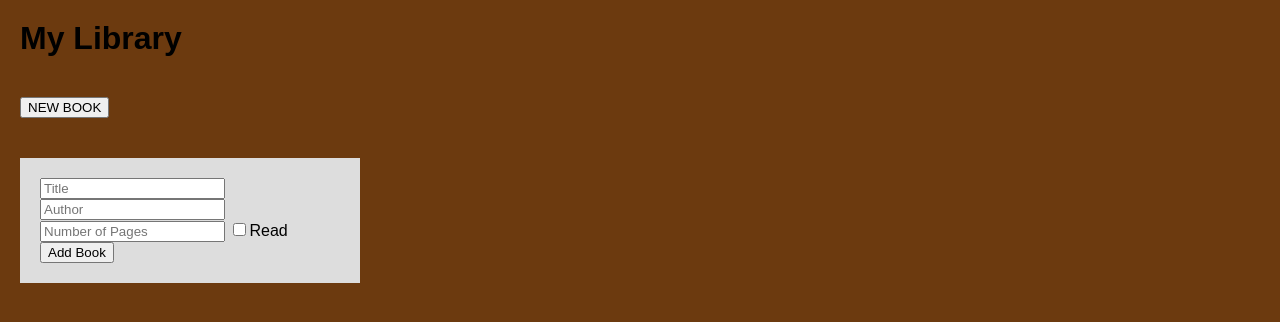
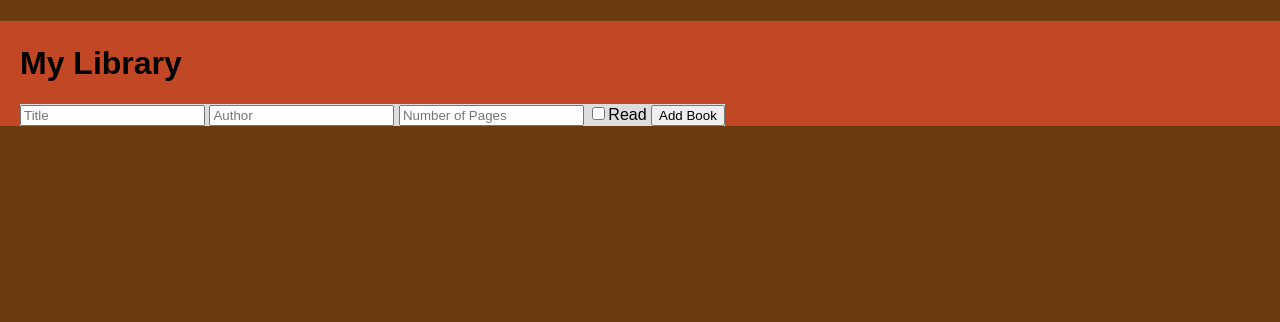
Before and after one commit to erikgrinn/odin-library, a plain HTML site: page index.html in a window 1280 px wide. Both pictures are taken after a click on the button "NEW BOOK". Drawn offline with Linux system fonts and the light colour scheme.

Commit message:
appearance

```diff
--- a/index.html
+++ b/index.html
@@ -9,6 +9,7 @@
     <script defer src="main.js"></script>
 </head>
 <body>
+    <div class="header">
         <h1>My Library</h1>
         <button id="newBookBtn">NEW BOOK</button>
         <form id="bookForm" style="display: none;">
@@ -20,6 +21,7 @@
             </label>
             <button type="submit">Add Book</button>
         </form>
+    </div>
     <div id="library"></div>
 </body>
 </html>
--- a/main.css
+++ b/main.css
@@ -1,17 +1,30 @@
+/* * {
+    margin: 0;
+    padding: 0;
+    box-sizing: border-box;
+} */
+
+
+
 body {
     font-family: Arial, sans-serif;
     margin: 0 auto;
+    height: 100vh;
     background-color: #6c3a0f;
 }
 
+.header {
+    background-color: rgb(194, 71, 37);
+}
+
 h1 {
-    margin: 20px;
-    font-size: 2em;
-    margin-bottom: 20px;
+    margin-left: 20px;
+    padding-top: 24px;
 }
 
 #newBookBtn {
-    margin: 20px;
+    border-radius: 8px;
+    margin-left: 20px;
 }
 
 .label {
@@ -20,17 +33,16 @@ h1 {
     justify-content: center;
 }
 
-#checkbox {
+/* #checkbox {
     margin-top: 4px;
-}
+} */
 
 #bookForm {
     display: flex;
     align-content: center;
     align-items: center;
-    margin: 20px;
-    padding: 20px;
-    width: 300px;
+    margin-left: 20px;
+    width:max-content;
     background-color: #ddd;
 }
 
@@ -45,8 +57,8 @@ h1 {
     background-color: #ddd;
     margin: 20px;
     padding: 20px;
-    width: 300px;
-    border-radius: 5px;
+    width: 250px;
+    border-radius: 8px;
 }
 
 .card button {
--- a/main.js
+++ b/main.js
@@ -67,12 +67,15 @@ function toggleReadStatus(event) {
 
 // show book form on add new book
 document.getElementById('newBookBtn').addEventListener('click', () => {
+  document.getElementById('newBookBtn').style.display = 'none';
     document.getElementById('bookForm').style.display = 'block';
 });
 
 // submit form
 document.getElementById('bookForm').addEventListener('submit', function(event) {
     event.preventDefault(); //prevent default form action because not using database
+
+
 
     // define inputs as variables and send to function
     const title = document.getElementById('title').value;
@@ -84,4 +87,5 @@ document.getElementById('bookForm').addEventListener('submit', function(event) {
     // clear form and hide after submitting
     document.getElementById('bookForm').reset();
     document.getElementById('bookForm').style.display = 'none';
+    document.getElementById('newBookBtn').style.display = 'block';
 });
```
Lines whose indentation alone changed are shown as unchanged.
